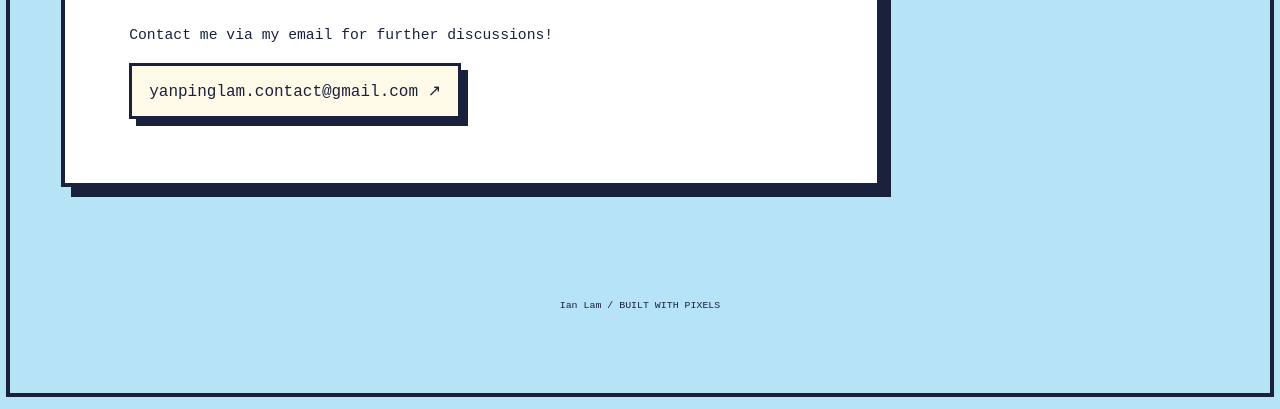
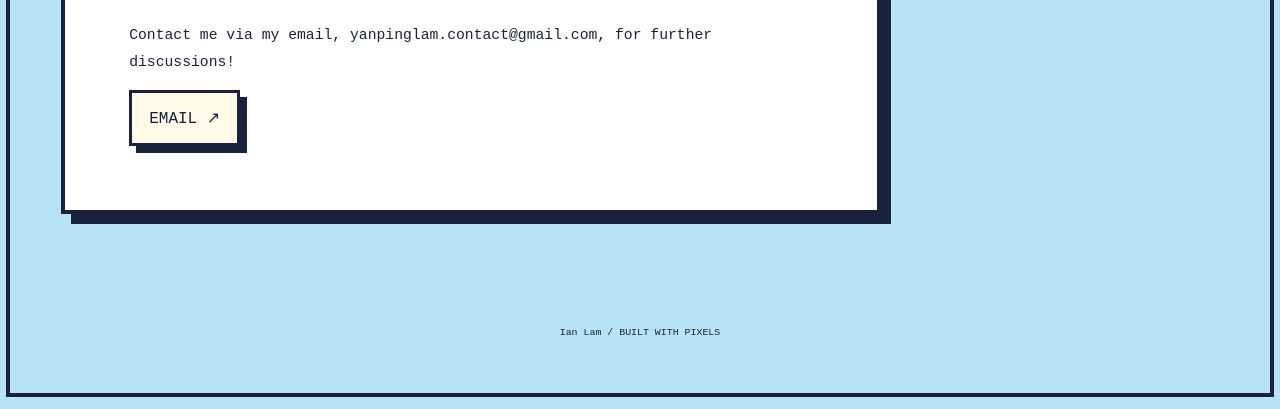
Before and after one commit to the-lamb-mission/the-lamb-mission.github.io, a plain HTML site: page contact.html in a window 1280 px wide. Shown: the part 397-806 px from the top of the page. Drawn offline with Linux system fonts and the light colour scheme; a web font is replaced by a local one.

Commit message:
Update contact information in contact.html

```diff
--- a/contact.html
+++ b/contact.html
@@ -14,8 +14,8 @@
         <article class="detail-page__card">
           <p class="section-label">COMMUNITY</p>
           <h1>Let’s build something!</h1>
-          <p class="detail-page__summary">Contact me via my email for further discussions!</p>
-          <a class="action-button" href="mailto:yanpinglam.contact@gmail.com">yanpinglam.contact@gmail.com ↗</a>
+          <p class="detail-page__summary">Contact me via my email, yanpinglam.contact@gmail.com, for further discussions!</p>
+          <a class="action-button" href="mailto:yanpinglam.contact@gmail.com">EMAIL ↗</a>
         </article>
       </main>
       <footer class="site-footer site-container">Ian Lam / BUILT WITH PIXELS</footer>
```
